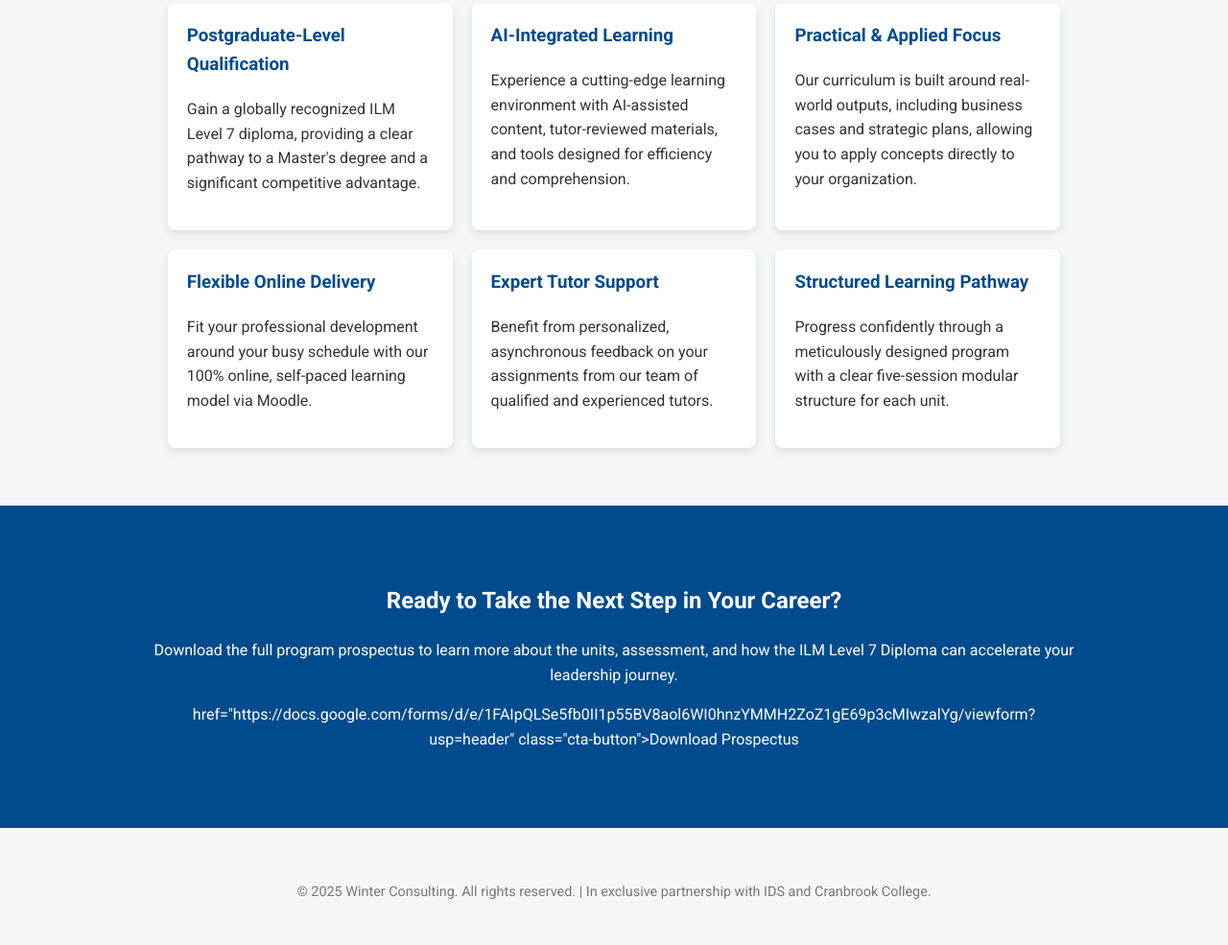
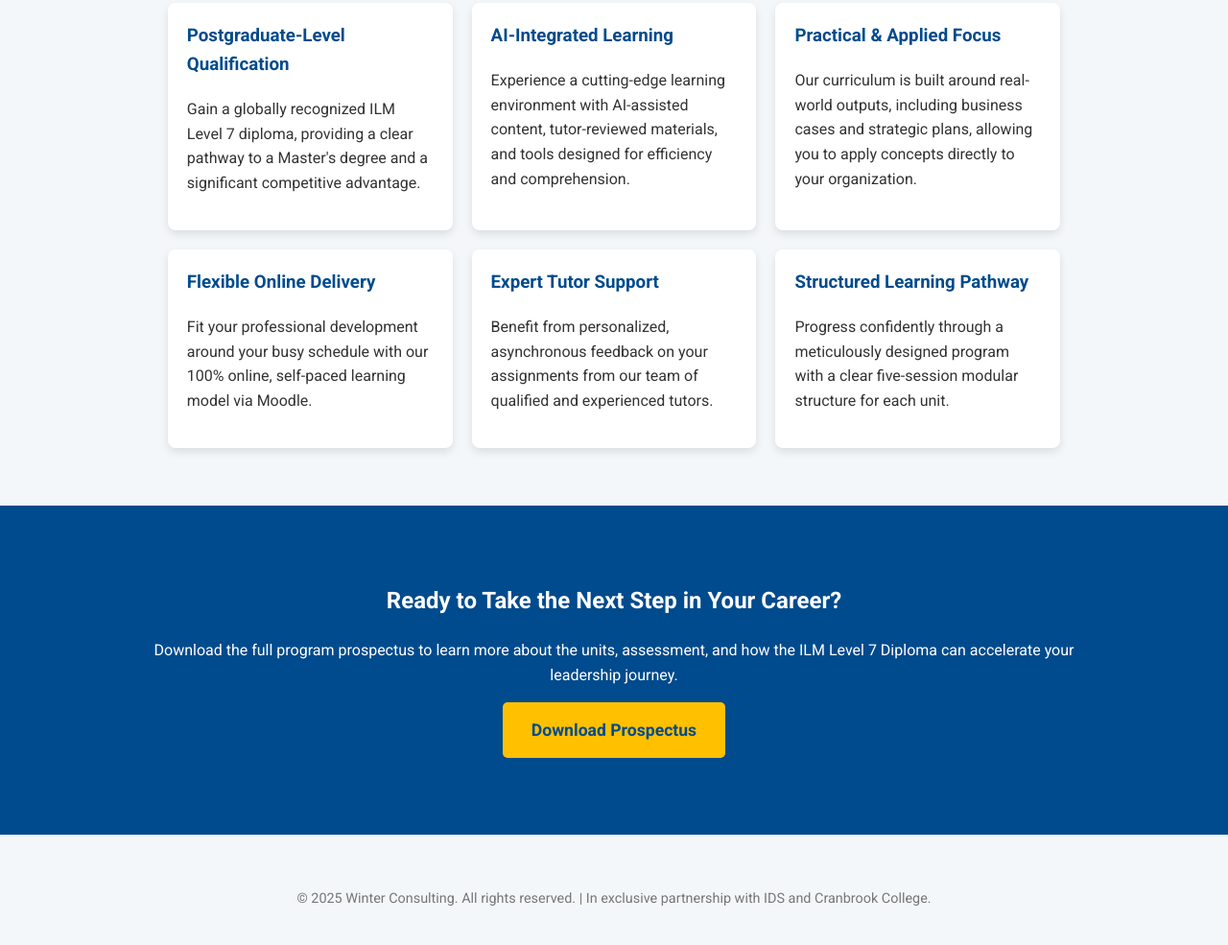
Before and after one commit to drgw1950/final-landing-page, a plain HTML site: page index.html in a window 1280 px wide. Shown: the part 670-1655 px from the top of the page at 96% size. Drawn offline with Linux system fonts and the light colour scheme.

Commit message:
Update index.html

```diff
--- a/index.html
+++ b/index.html
@@ -186,7 +186,8 @@
         <div class="container">
             <h2>Ready to Take the Next Step in Your Career?</h2>
             <p>Download the full program prospectus to learn more about the units, assessment, and how the ILM Level 7 Diploma can accelerate your leadership journey.</p>
-            href="https://docs.google.com/forms/d/e/1FAIpQLSe5fb0II1p55BV8aol6WI0hnzYMMH2ZoZ1gE69p3cMIwzalYg/viewform?usp=header" class="cta-button">Download Prospectus</a>
+            <a href="https://docs.google.com/forms/d/e/1FAIpQLSe5fb0II1p55BV8aol6WI0hnzYMMH2ZoZ1gE69p3cMIwzalYg/viewform?usp=header" class="cta-button">Download Prospectus</a>
+        </div>
     </section>
 
     <footer>
```
